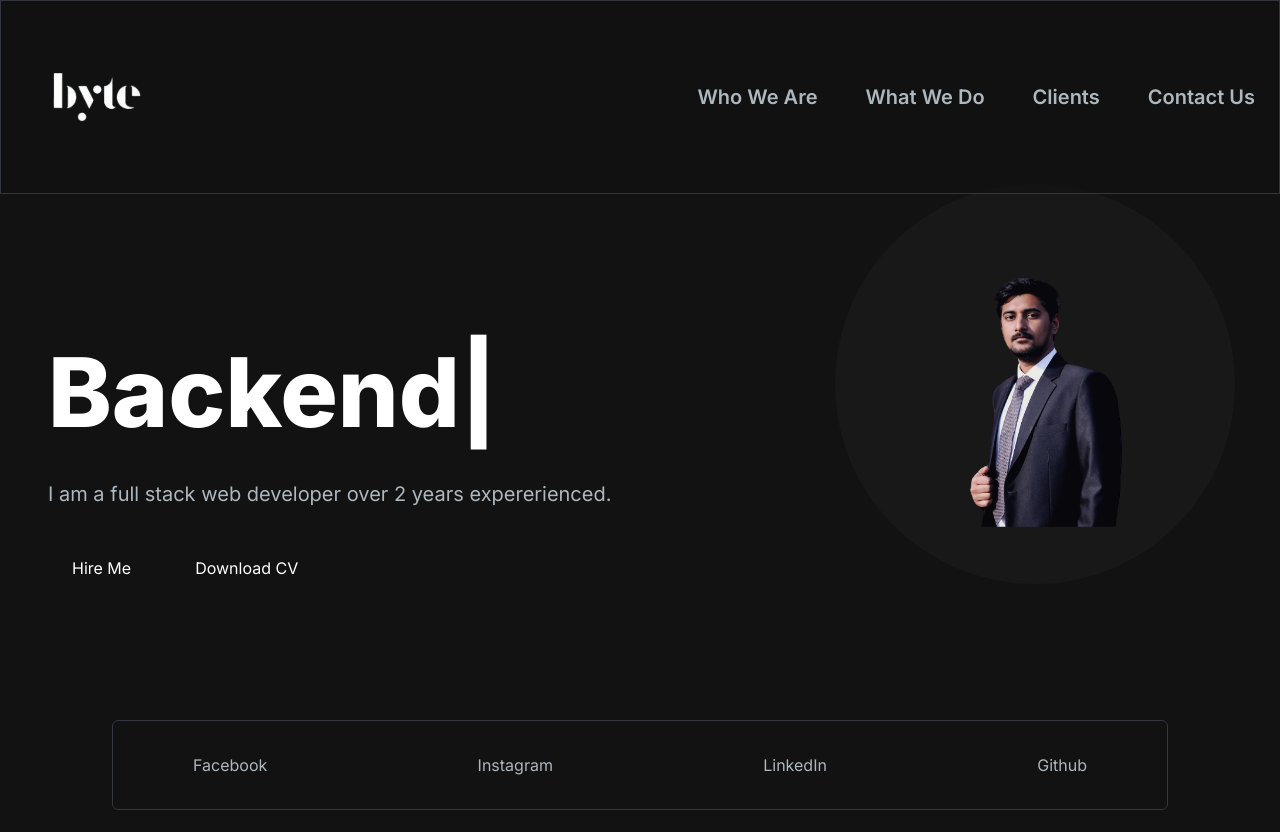
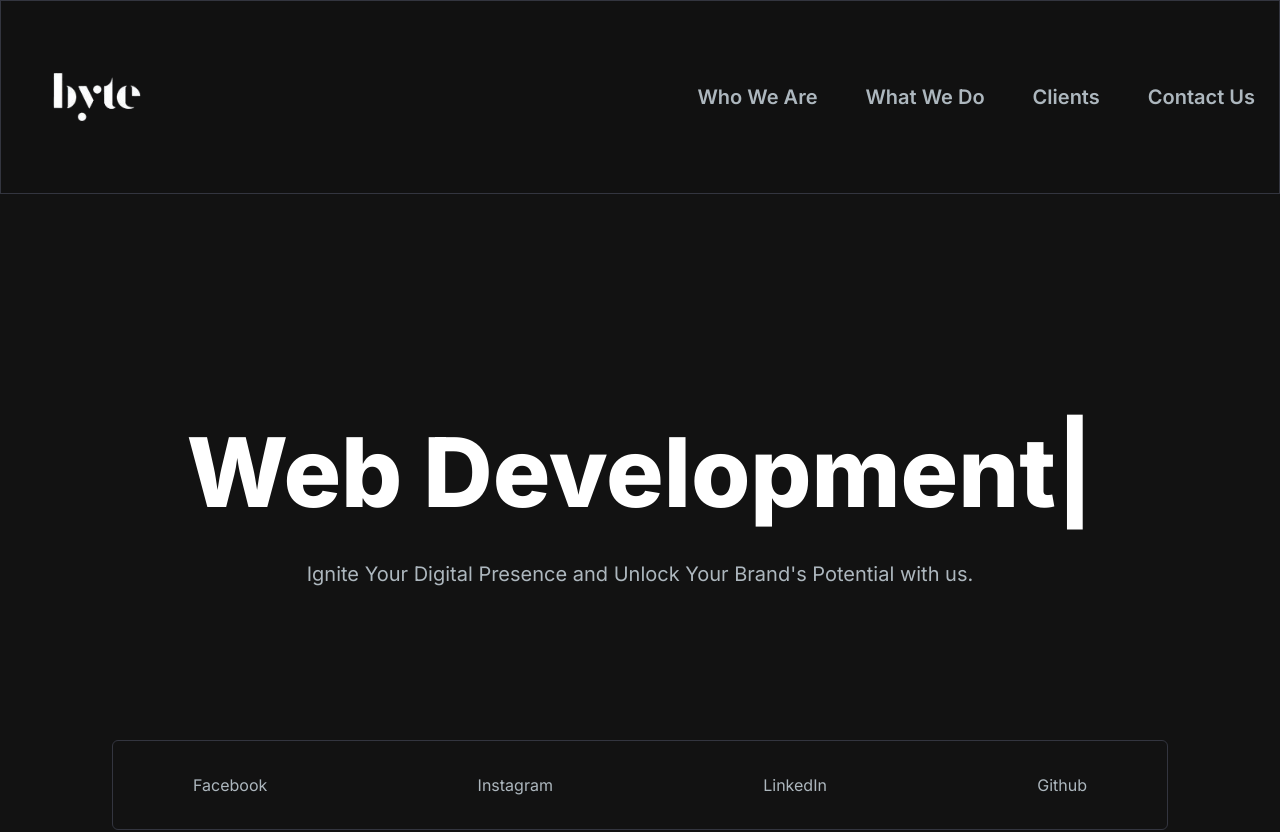
Before and after one commit to Ohi20/byte-recent-2024, a Next.js app: page / in a window 1280 px wide. Shown: the top 832 px of the page. Built offline with nearby package versions, Linux system fonts and the light colour scheme.

Commit message:
hero-modified

```diff
--- a/src/app/components/HeroSection.jsx
+++ b/src/app/components/HeroSection.jsx
@@ -1,14 +1,13 @@
 "use client";
 import React from "react";
-import Image from "next/image";
+
 import { TypeAnimation } from "react-type-animation";
 import { motion } from "framer-motion";
-import Link from "next/link";
 
 const HeroSection = () => {
   return (
-    <section className="lg:py-16">
-      <div className="grid grid-cols-1 sm:grid-cols-12">
+    <section className="lg:py-16 mt-20">
+      <div className="flex justify-center items-center">
         <motion.div
           initial={{ opacity: 0, scale: 0.5 }}
           animate={{ opacity: 1, scale: 1 }}
@@ -22,13 +21,13 @@ const HeroSection = () => {
             <br></br>
             <TypeAnimation
               sequence={[
-                "OHI",
+                "Byte.Digital",
                 1000,
-                "Web Developer",
+                "Digital Marketing",
                 1000,
-                "Frontend",
+                "Web Development",
                 1000,
-                "Backend",
+                "Content Development",
                 1000,
               ]}
               wrapper="span"
@@ -36,10 +35,11 @@ const HeroSection = () => {
               repeat={Infinity}
             />
           </h1>
-          <p className="text-[#ADB7BE] text-base sm:text-lg mb-6 lg:text-xl">
-            I am a full stack web developer over 2 years expererienced.
+          <p className="text-[#ADB7BE] text-base sm:text-lg mb-6 lg:text-xl text-center">
+            Ignite Your Digital Presence and Unlock Your Brand's Potential with
+            us.
           </p>
-          <div>
+          {/* <div>
             <Link
               href="https://www.linkedin.com/in/ashrafohi/"
               target="_blank"
@@ -56,7 +56,7 @@ const HeroSection = () => {
                 Download CV
               </span>
             </Link>
-          </div>
+          </div> */}
         </motion.div>
         <motion.div
           initial={{ opacity: 0, scale: 0.5 }}
@@ -64,7 +64,7 @@ const HeroSection = () => {
           transition={{ duration: 0.5 }}
           className="col-span-4 place-self-center mt-4 lg:mt-0"
         >
-          <div className="rounded-full bg-[#181818] w-[250px] h-[250px] lg:w-[400px] lg:h-[400px] relative">
+          {/* <div className="rounded-full bg-[#181818] w-[250px] h-[250px] lg:w-[400px] lg:h-[400px] relative">
             <Image
               src="/images/hero-image.png"
               alt="hero image"
@@ -72,7 +72,7 @@ const HeroSection = () => {
               width={300}
               height={300}
             />
-          </div>
+          </div> */}
         </motion.div>
       </div>
     </section>
```
